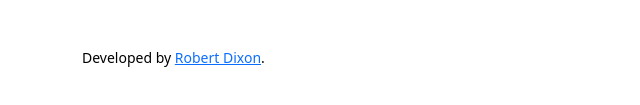
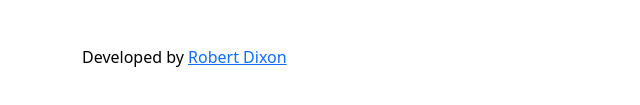
Before and after one commit to robsd/js-toggle-dark-mode, a plain HTML site: page index.html in a window 1280 px wide. Shown: the part 281-386 px from the top of the page, 0-640 px from the left. Drawn offline with nearby package versions, Linux system fonts and the light colour scheme.

Commit message:
Add files via upload

```diff
--- a/index.html
+++ b/index.html
@@ -12,10 +12,8 @@
 		<div class="container my-5">
 			<h1 class="mb-5">Toggle Dark Mode</h1>
 			<div class="mb-5" id="theme-toggler"></div>
-			<p>A smart JavaScript application that automatically inherits the user's prefers-color-scheme, but allows it to be overridden by the user and stored in the user's browser storage to enable site-wide preference and future visits.</p>
-			<div class="mt-5">
-				<small>Developed by <a href="https://robertd.co.uk">Robert Dixon</a>.</small>
-			</div>
+			<p class="mb-5">A smart JavaScript application that automatically inherits the user's prefers-color-scheme, but allows it to be overridden by the user and stored in the user's browser storage to enable site-wide preference and future visits.</p>
+			<p>Developed by <a href="https://robertd.co.uk">Robert Dixon</a></p>
 		</div>
 		<script src="js/script.js"></script>
 	</body>
```
